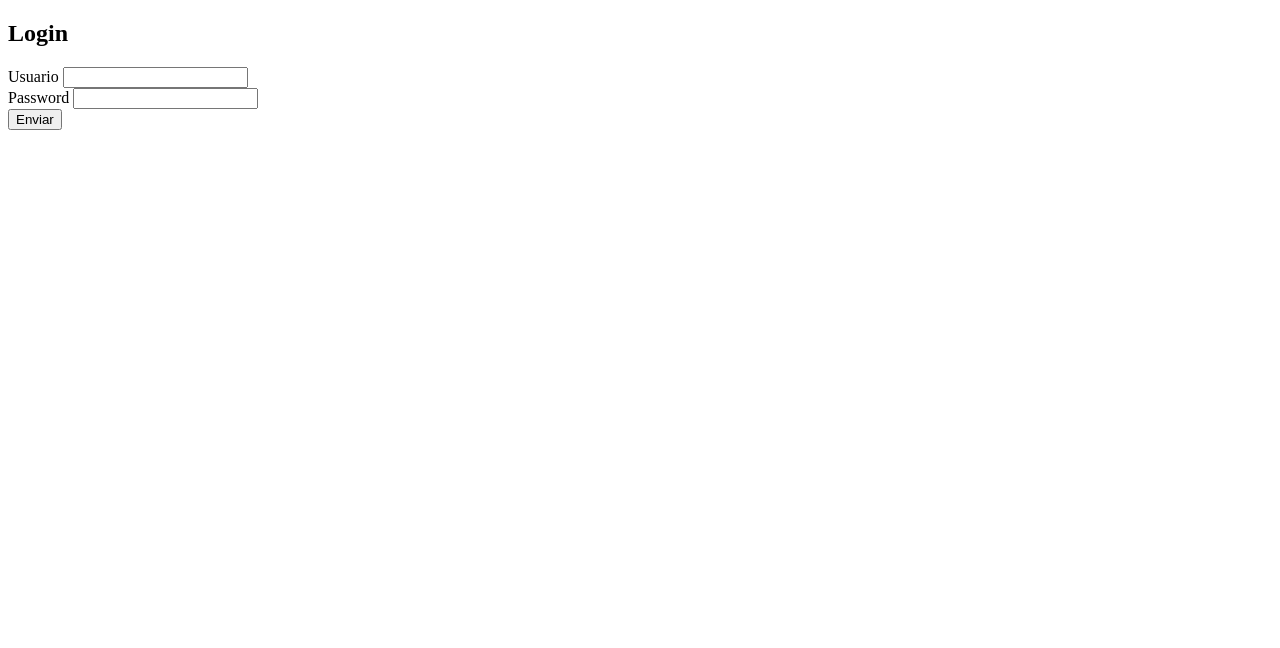
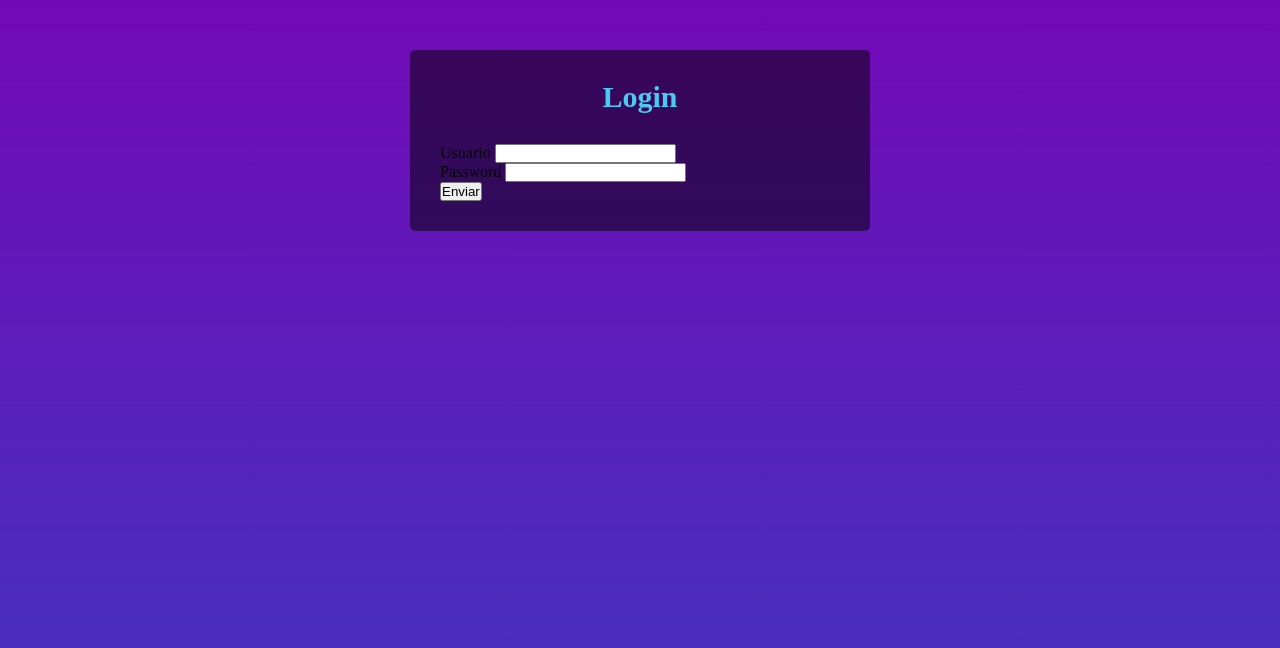
Before and after one commit to Juanfi-Arias/formularioLogin, a plain HTML site: page index.html in a window 1280 px wide. Drawn offline with Linux system fonts and the light colour scheme.

Commit message:
integracion del css

```diff
--- a/index.html
+++ b/index.html
@@ -3,6 +3,7 @@
 <head>
     <meta charset="UTF-8">
     <meta name="viewport" content="width=device-width, initial-scale=1.0">
+    <link rel="stylesheet" href="style.css"/>
     <title>Login</title>
 </head>
 <body>
--- a/style.css
+++ b/style.css
@@ -0,0 +1,28 @@
+*{
+    margin: 0;
+    padding: 0;;
+}
+
+html{
+    height: 100%;
+}
+
+body{
+    background: linear-gradient(#7209b7, #3f37c0);
+}
+
+.contenedor{
+    margin: 50px auto;
+    width: 400px;
+    padding: 30px;
+    background: rgba(0,0,0,.5);
+    border-radius: 5px;
+}
+
+.contenedor h2{
+    margin: 0 0 30px;
+    padding: 0;
+    font-size: 30px;
+    color:#4cc9f0;
+    text-align: center;
+}
```
